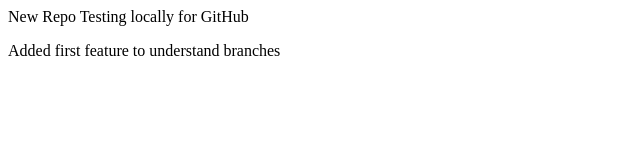
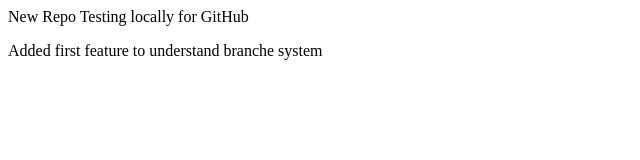
Before and after one commit to iammohit64/local-repo, a plain HTML site: page index.html in a window 1280 px wide. Shown: the full height of the page, 0-640 px from the left. Drawn offline with Linux system fonts and the light colour scheme.

Commit message:
Added Feature

```diff
--- a/index.html
+++ b/index.html
@@ -1,2 +1,2 @@
 New Repo Testing locally for GitHub
-<p> Added first feature to understand branches </p>
+<p> Added first feature to understand branche system</p>
```
